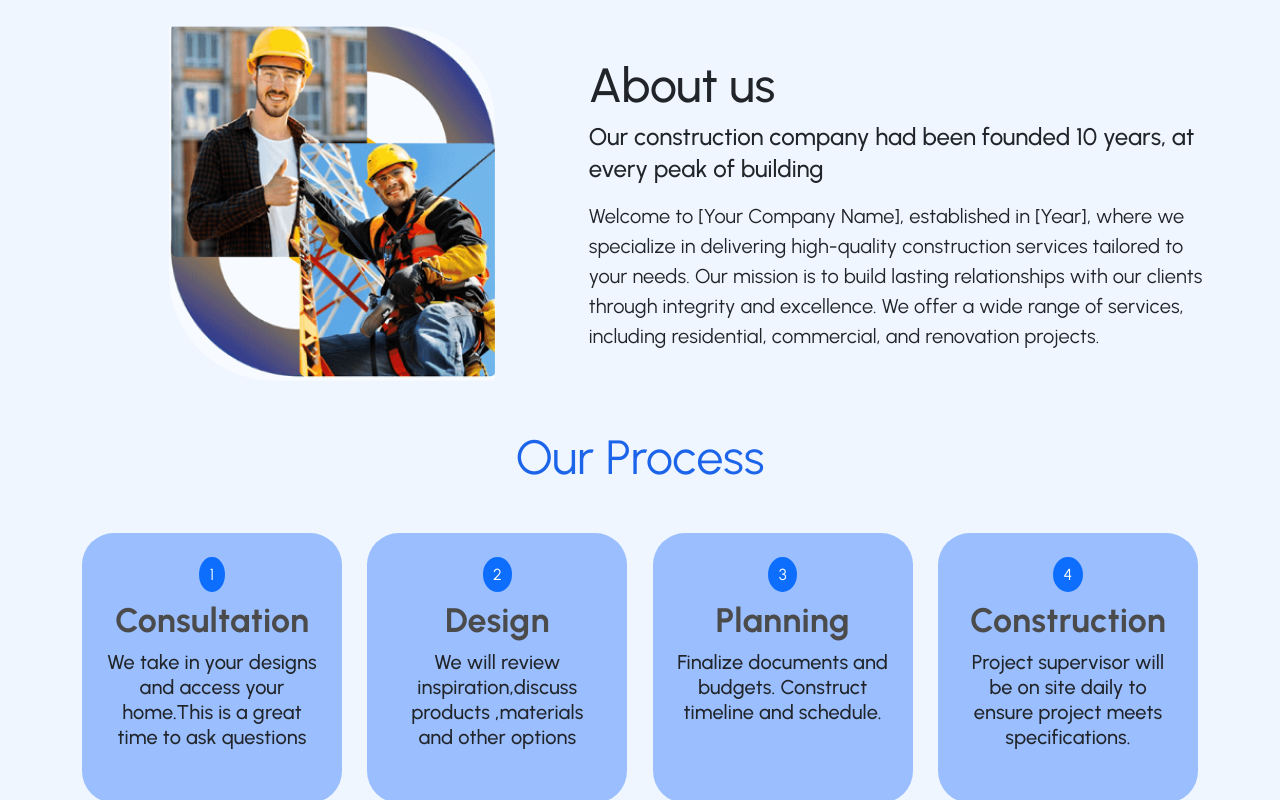
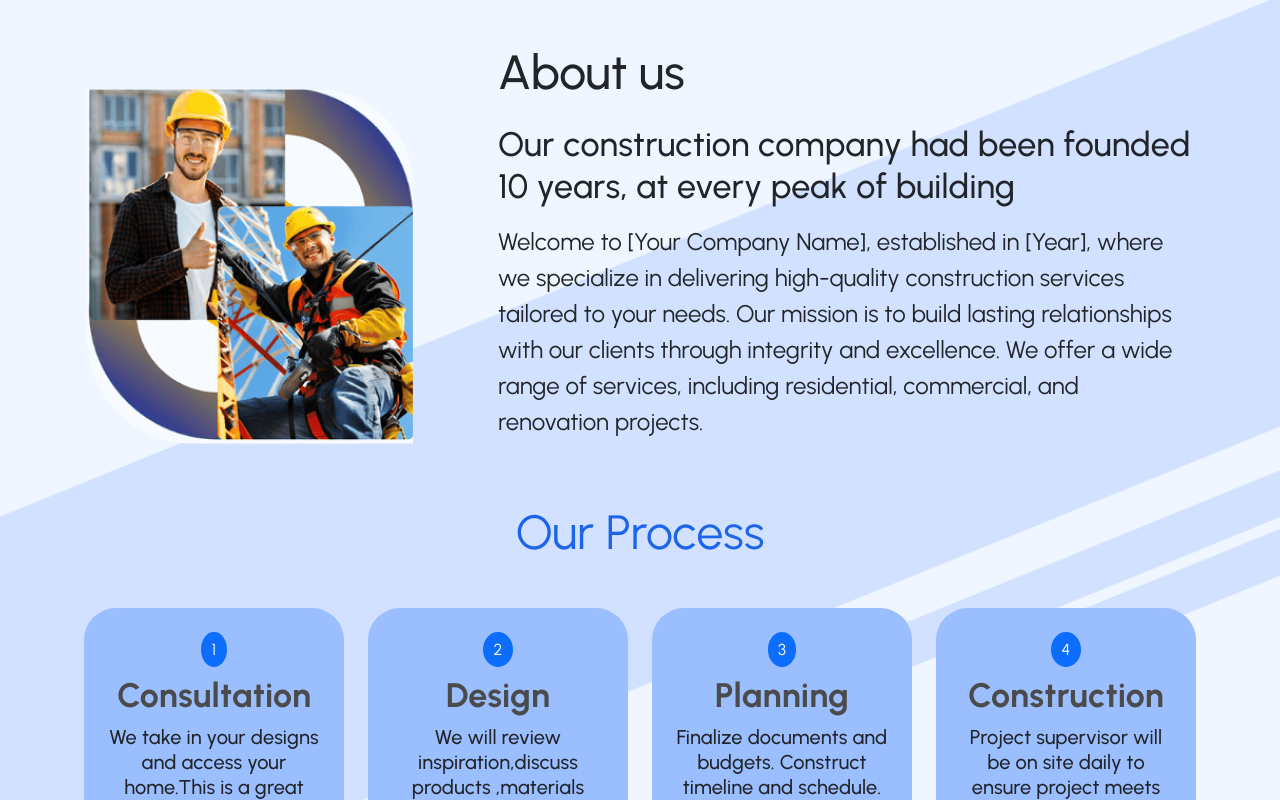
Before and after one commit to AbdulRazaque665/Hammer-Head, a React (Create React App) app: page / in a window 1280 px wide. Shown: the part 580-1380 px from the top of the page. Built offline with nearby package versions, Linux system fonts and the light colour scheme.

Commit message:
solve responsiveness and setup margin and padding

```diff
--- a/src/components/aboutUs/AboutsUs.jsx
+++ b/src/components/aboutUs/AboutsUs.jsx
@@ -7,26 +7,26 @@ import "./about.css";
 const AboutsUs = () => {
   return (
     <>
-      <Box>
-        <Grid
-          container
-          className="mt-5 pt-lg-5 px-4 pe-md-3 px-lg-4 d-flex justify-content-center align-items-center"
+      <Box className="background-1 bg-img" sx={{paddingBottom:"120px",paddingTop:"50px",}}>
+        <div className="container-fluid">
+        <div
+          className="row pt-lg-5 px-4 pe-md-3 px-lg-4 d-flex justify-content-center align-items-center flex-column-reverse flex-md-row flex-lg-row"
         >
-          <Grid item xs={12} sm={6} md={5} className="text-center mb-5 mb-md-0">
+          <div className=" mb-5 mb-md-0 mt-5 col-12  col-sm-12 col-md-6 col-lg-4 text-center text-md-start text-lg-start">
             <img src={AboutImg} alt="About image" />
-          </Grid>
+          </div>
 
-          <Grid item xs={12} sm={6} md={6}>
+          <div className="mt-3 col-12 col-sm-12 col-md-6 col-lg-7">
             <Typography variant="h3" className="fw-medium mb-2">
               About us
             </Typography>
-            <Typography variant="h5" className="fw-medium mb-3 mb-md-0 mb-lg-3">
+            <Typography variant="h4" className="fw-medium mb-3 mb-md-0 mb-lg-3 my-4">
               Our construction company had been founded 10 years, at every peak
               of building
             </Typography>
             <Typography
-              variant="h6"
-              className="fw-normal lh-base mt-3 mt-md-2 mt-lg-3"
+              variant="h5"
+              className="fw-normal lh-base mt-4 mt-md-2 mt-lg-3 mb-3"
             >
               Welcome to [Your Company Name], established in [Year], where we
               specialize in delivering high-quality construction services
@@ -35,17 +35,18 @@ const AboutsUs = () => {
               We offer a wide range of services, including residential,
               commercial, and renovation projects.
             </Typography>
-          </Grid>
-        </Grid>
+          </div>
+        </div>
+        </div>
 
         <Box className="container m-auto">
           <Typography variant="h3" className="mt-5 text-center text-blue">
             Our Process
           </Typography>
-          <div className="mt-5 d-flex justify-content-center justify-content-lg-between align-items-center flex-wrap gap-4">
+          <div className="mt-5 row justify-content-center align-items-center gap-4 ">
             {/* card 1 */}
             <div
-              className="light-blu rounded-5 p-4 text-center"
+              className="light-blu rounded-5 p-4 text-center col-6 col-md-4 col-lg-3"
               style={{
                 width: "260px",
                 height: "270px",
@@ -70,7 +71,7 @@ const AboutsUs = () => {
 
             {/* card 2 */}
             <div
-              className="light-blu rounded-5 p-4 text-center"
+              className="light-blu rounded-5 p-4 text-center  col-6 col-md-4 col-lg-3"
               style={{
                 width: "260px",
                 height: "270px",
@@ -95,7 +96,7 @@ const AboutsUs = () => {
 
             {/* card 3 */}
             <div
-              className="light-blu rounded-5 p-4 text-center"
+              className="light-blu rounded-5 p-4 text-center  col-6 col-md-4 col-lg-3"
               style={{
                 width: "260px",
                 height: "270px",
@@ -119,7 +120,7 @@ const AboutsUs = () => {
 
             {/* card 4 */}
             <div
-              className="light-blu rounded-5 p-4 text-center"
+              className="light-blu rounded-5 p-4 text-center  col-6 col-md-4 col-lg-3"
               style={{
                 width: "260px",
                 height: "270px",
--- a/src/components/aboutUs/about.css
+++ b/src/components/aboutUs/about.css
@@ -4,3 +4,9 @@
   .light-blue{
     background: #9BBEFF !important;
   }
+.bg-img{
+  background-image: url(../../asset/About-bg.png);
+  background-position: center;
+  background-repeat: no-repeat;
+  background-size: cover;
+}
--- a/src/components/footer/Footer.jsx
+++ b/src/components/footer/Footer.jsx
@@ -11,14 +11,14 @@ const Footer = () => {
       <div className='container'>
       <Divider variant="middle" component="" className="blue-line"/>
        <div className="row gy-5">
-        <div className="col-sm-12 col-md-12 col-lg-4">
+        <div className="col-sm-12 col-md-12 col-lg-5">
           <Typography variant="h5" className="footer-txt fs-2">Get Local Info</Typography>
           <Typography variant="h6" className="footer-txt my-4 fs-5">At hammerhead, we specialize in delivering high-quality construction services with a commitment to excellence and innovation. We take pride in our strong client relationships and community engagement. Contact us today to start building your dream!</Typography>
-          <Typography variant="h6" className="footer-txt text-nowrap mt-5"> <Icon className="me-2 fs-3" icon="gridicons:location"  /> Cooper Road, Garhi Shahu, Lahore, Punjab</Typography>
+          <Typography variant="h6" className="footer-txt mt-5"> <Icon className="me-2 fs-3" icon="gridicons:location"  /> Cooper Road, Garhi Shahu, Lahore, Punjab</Typography>
           <Typography variant="h6" className="footer-txt text-nowrap"> <Icon className="me-2 fs-3" icon="skill-icons:gmail-light" /> supporthammerhead@gmail.com</Typography>
 
         </div>
-        <div className="col-sm-12 col-md-12 col-lg-4 ">
+        <div className="col-sm-12 col-md-12 col-lg-3 ">
           <Typography variant="h5" className="footer-txt fs-2">Useful Links</Typography>
           <ul className="list-unstyled d-flex flex-column justify-content-between">
           <li className='my-2 fs-5'><NavLink className=" footer-txt text-decoration-none" to="/">Home</NavLink></li>
--- a/src/components/header/Header.jsx
+++ b/src/components/header/Header.jsx
@@ -28,8 +28,8 @@ const Header = () => {
 
   return (
     <div className="container-fluid background-1">
-    <AppBar position="static" className="bg-transparent shadow-none">
-      <Container maxWidth="">
+    <AppBar position="static" className="bg-transparent shadow-none ">
+      <Container maxWidth="" >
         <Toolbar disableGutters>
         <NavLink className="d-flex align-items-center text-decoration-none" to="/">
         <img width="35px" src={Hammerlogo} className="d-lg-block d-md-block d-none me-2" sx={{ display: { xs: 'none', md: 'flex' }, mr: 1 }} />
```
